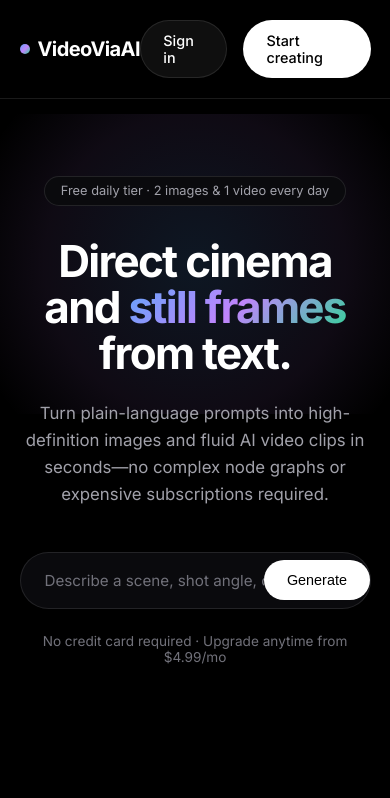
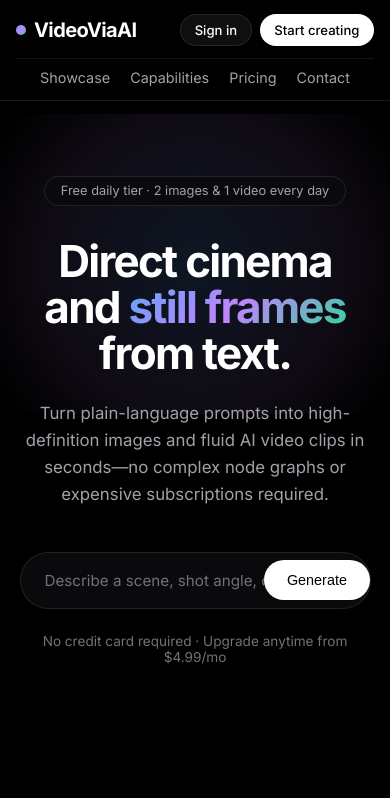
Before and after one commit to illusionarshad/videoviaai, a plain HTML site: page index.html in a window 390 px wide. Shown: the top 798 px of the page. Drawn offline with Linux system fonts and the light colour scheme.

Commit message:
Show navigation links cleanly on mobile

```diff
--- a/css/style.css
+++ b/css/style.css
@@ -221,3 +221,32 @@ footer {
     grid-template-columns: 1fr 1fr;
   }
 }
+
+/* Mobile Navigation Fix */
+@media (max-width: 768px) {
+  .navbar {
+    flex-wrap: wrap;
+    gap: 0.75rem;
+    padding: 0.85rem 1rem;
+  }
+
+  .nav-links {
+    display: flex !important;
+    order: 3;
+    width: 100%;
+    justify-content: center;
+    gap: 1.25rem;
+    padding-top: 0.65rem;
+    border-top: 1px solid rgba(255, 255, 255, 0.08);
+    font-size: 0.9rem;
+  }
+
+  .nav-actions {
+    gap: 0.5rem;
+  }
+
+  .nav-actions .btn {
+    padding: 0.45rem 0.85rem;
+    font-size: 0.82rem;
+  }
+}
```
